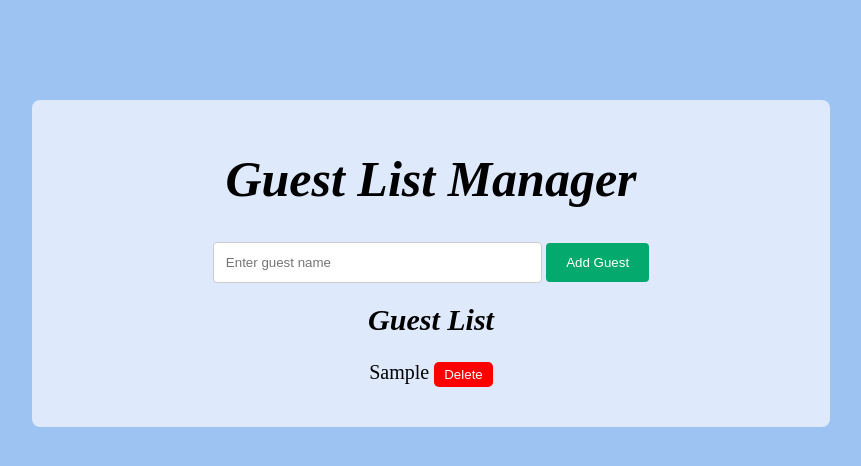
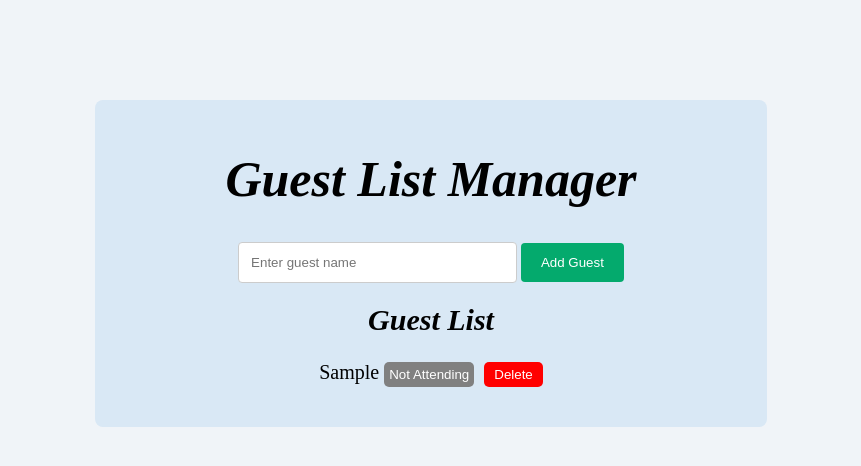
Before and after one commit to CynthiaMugo/Code-challenge-2, a plain HTML site: page index.html in a window 1280 px wide. Both pictures are taken after typing "Sample" into the empty fields and a click on the input "Add Guest". Shown: the whole page, without its empty margins (209-1070 px from the left). Drawn offline with Linux system fonts and the light colour scheme.

Commit message:
Add RSVP toggle feature and delete button for guest list

```diff
--- a/src/index.js
+++ b/src/index.js
@@ -29,6 +29,34 @@ document.addEventListener('DOMContentLoaded', () => {
         addGuest.appendChild(parItem);
         parItem.style.fontSize = "20px";
 
+
+        //limit the number of guests to 10
+        if (addGuest.children.length > 10) {
+            alert("You cannot exceed 10 guests.")
+        }
+
+        //add RSVP toggle feature
+        const rsvpToggle = document.createElement("button");
+        // Initial text for the RSVP button
+        rsvpToggle.textContent = "Not Attending";
+        parItem.appendChild(rsvpToggle);
+        // style the RSVP button
+        rsvpToggle.style.backgroundColor = "gray";
+        rsvpToggle.style.color = "white";
+        rsvpToggle.style.border = "none";
+        rsvpToggle.style.padding = "5px 5px";
+        rsvpToggle.style.borderRadius = "5px";
+        // Toggle RSVP status on button click conditionally
+        rsvpToggle.addEventListener("click", () => {
+            if (rsvpToggle.textContent === "Not Attending") {
+                rsvpToggle.textContent = "Attending";
+                rsvpToggle.style.backgroundColor = "green";
+            } else {
+                rsvpToggle.textContent = "Not Attending";
+                rsvpToggle.style.backgroundColor = "gray";
+            }
+        });
+
         //remove a guest from the list using a delete button.
         const deleteBtn = document.createElement("button");
         deleteBtn.textContent = "Delete";
@@ -37,6 +65,7 @@ document.addEventListener('DOMContentLoaded', () => {
         deleteBtn.style.backgroundColor = "red";
         deleteBtn.style.color = "white";
         deleteBtn.style.border = "none";
+        deleteBtn.style.marginLeft = "10px";
         deleteBtn.style.padding = "5px 10px";
         deleteBtn.style.borderRadius = "5px";
 
@@ -45,9 +74,5 @@ document.addEventListener('DOMContentLoaded', () => {
             addGuest.removeChild(parItem);
         });
 
-        //limit the number of guests to 10
-        if (addGuest.children.length > 10) {
-            alert("You cannot exceed 10 guests.")
-        }
     };
 });
--- a/style.css
+++ b/style.css
@@ -1,13 +1,13 @@
 body {
     /* background-image: url("https://img.freepik.com/free-photo/white-heart-flowers-with-love-card-copy-space_24837-587.jpg?uid=R202261631&semt=ais_hybrid&w=740"); */
-    background-color: #9dc3f3;
+    background-color: #F0F4F8;
 }
 .container {
-    background-color: #dee9fb;
+    background-color: #D9E8F5;
     display: block;
     margin: 100px auto;
     text-align: center;
-    width: 60%;
+    width: 50%;
     border-radius: 8px;
     padding: 20px;
 
```
